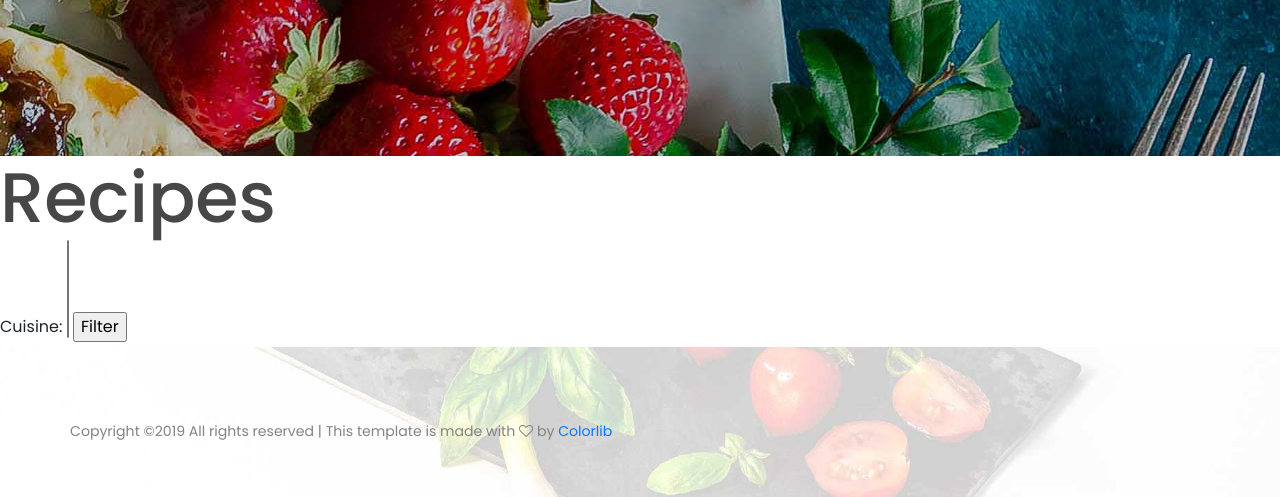
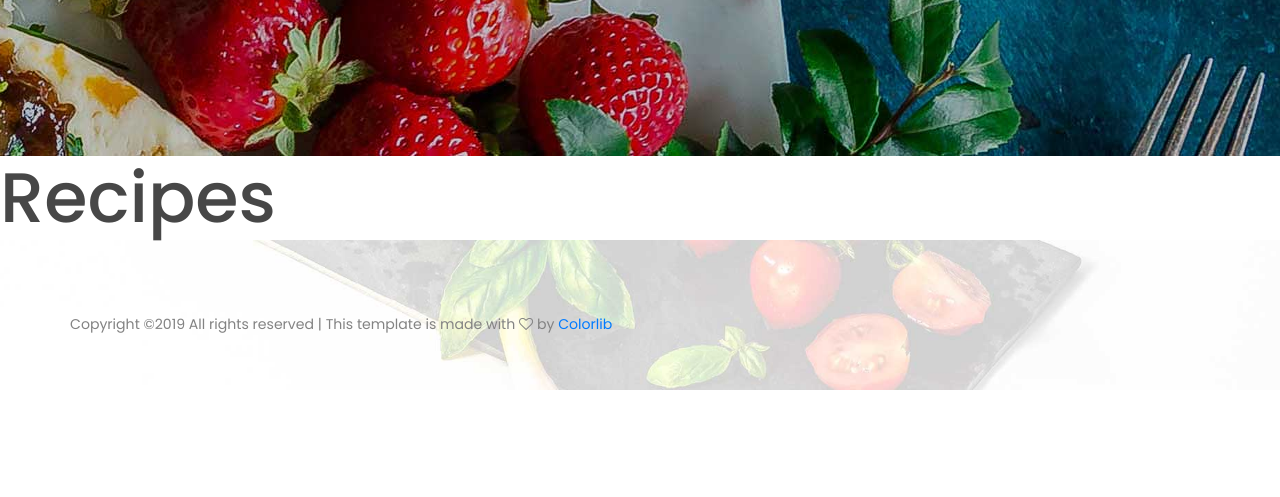
Before and after one commit to Code-Institute-Submissions/data-centric-project-4, a Flask app: page / in a window 1280 px wide. Shown: the part 914-1411 px from the top of the page. After the commit the page ends 1304 px from the top, so only its background shows below. Run offline with Flask 2, Linux system fonts and the light colour scheme; data that the repository does not hold is empty; some libraries are stand-ins or nearby versions.

Commit message:
Remove the filter section in index html page

```diff
--- a/app.py
+++ b/app.py
@@ -57,6 +57,7 @@ def addrecipe():
         })
         return redirect('/')
 
+
 @app.route('/edit_recipe/<recipe_id>', methods=['GET','POST'])
 def edit_recipe(recipe_id):
     collection_recipes = conn['cookingRecipes']['recipes']
--- a/templates/index.html
+++ b/templates/index.html
@@ -8,13 +8,6 @@
     }
 </style>
  <h1>Recipes</h1>
- <label>Cuisine:</label>
- <select name = 'cuisine' multiple>
-{% for n in collection_cuisine %}
-<option>{{n['name']}}</option>
-{% endfor %}
-</select>
-<input type='submit' value='Filter'>
 {% for m in collection_recipes %}
     <li class = 'outer'>
    <p>Name: {{m['name']}}</p>
```
